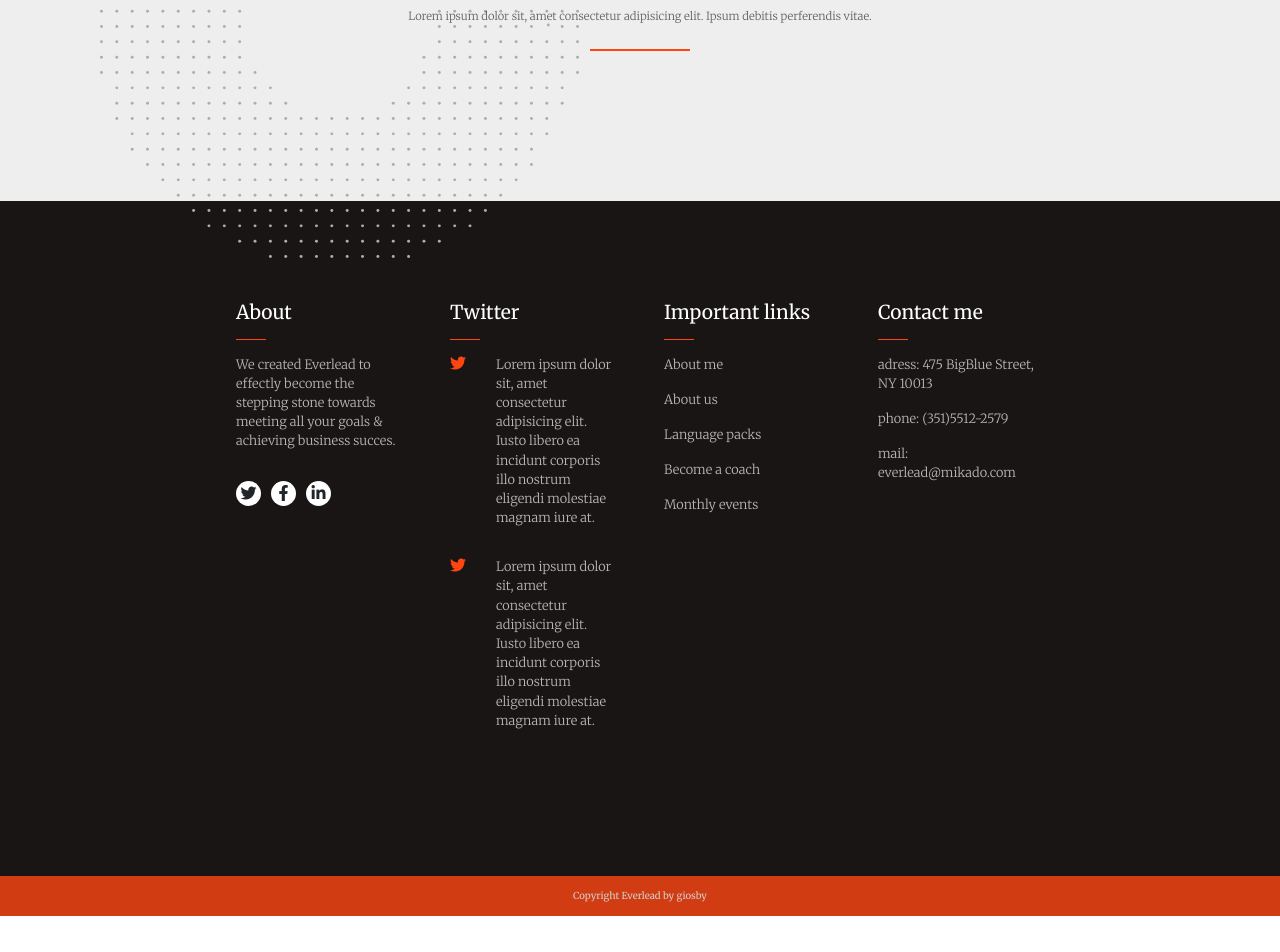
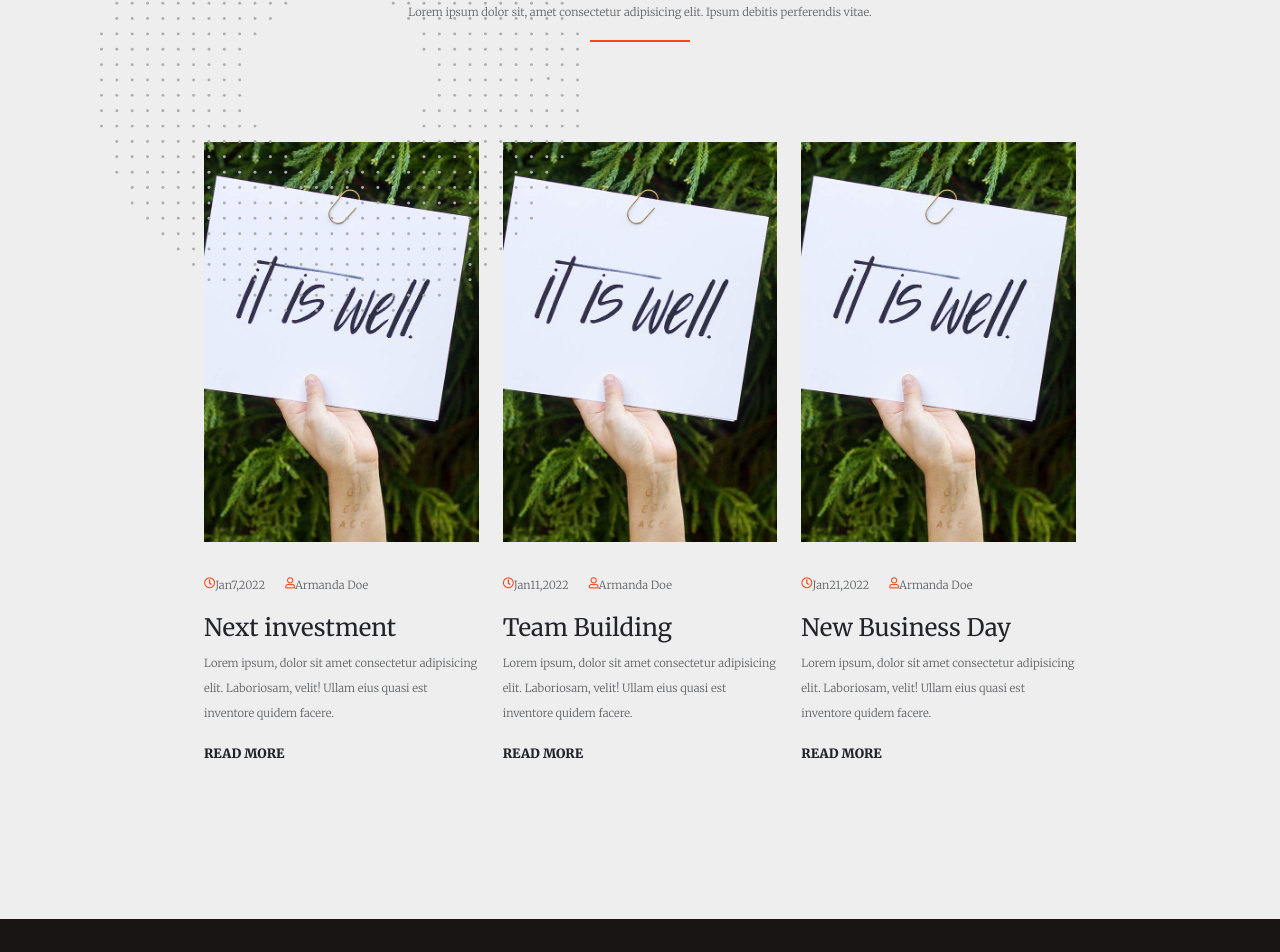
Before and after one commit to gualtierigio/proj-html-vuejs, a Vue app: page / in a window 1280 px wide. Shown: the part 3765-4717 px from the top of the page. Before the commit the page ends 4681 px from the top, so only its background shows below. Built offline with nearby package versions, Linux system fonts and the light colour scheme; a web font is replaced by a local one.

Commit message:
working on props news

```diff
--- a/src/components/LatestNews.vue
+++ b/src/components/LatestNews.vue
@@ -1,13 +1,31 @@
 <template>
     <div class="page-wrap">
         <div class="container">
-            <div class="row">
+            <!-- title news -->
+            <div class="row mb-10">
                 <div class="col-12">
                     <div class="text-center">
                         <h1>Our Specialties<span class="red-dot">.</span></h1>
                         <p>Lorem ipsum dolor sit, amet consectetur adipisicing elit. Ipsum debitis perferendis vitae.</p>
                         <div class="red-line"></div>
                     </div>
+                </div>
+            </div>
+            <!-- img news -->
+            <div class="row">
+                <div v-for="(element, index) in propEvents" :key="index" class="col-4">
+                    <div class="img-wrap">
+                        <img src="../assets/img/h1-blog-img-03.jpg" alt="">
+                    </div>
+                    <div class="d-flex when-where">
+                        <i class="far fa-clock"></i>
+                        <p>{{element.month}}{{element.day}},{{element.year}}</p>
+                        <i class="far fa-user"></i>
+                        <p>Armanda Doe</p>
+                    </div>
+                    <h4>{{element.businessType}}</h4>
+                    <p class="space-line">Lorem ipsum, dolor sit amet consectetur adipisicing elit. Laboriosam, velit! Ullam eius quasi est inventore quidem facere.</p>
+                    <h5 class="more">read more</h5>
                 </div>
             </div>
         </div>
@@ -17,6 +35,9 @@
 <script>
 export default {
     name: 'CreativeLeader',
+    props: {
+        'propEvents' : Array
+    }
 }
 </script>
 
@@ -30,6 +51,27 @@ export default {
   margin: 0 auto;
 }
 
+.img-wrap{
+    width: 100%;
+    height: 400px;
+    margin-bottom: 35px;
+    img{
+        width: 100%;
+        height: 100%;
+        object-fit: cover;
+        background-repeat: no-repeat;
+    }
+}
+
+.when-where{
+    p{
+        margin-right: 20px;
+    }
+    i{
+        color: $red-color;
+        font-size: 0.7rem;
+    }
+}
 
 
 
@@ -40,7 +82,6 @@ p{
     font-weight: 300;
     opacity: 0.7;
     margin-bottom: 20px;
-    line-height: 25px;
 }
 
 .red-line{
@@ -54,4 +95,18 @@ p{
   color: $red-color;
 }
 
+.mb-10{
+    margin-bottom: 100px;
+}
+
+.more{
+    font-size: 0.8rem;
+    font-weight: bold;
+    text-transform: uppercase;
+}
+
+.space-line{
+    line-height: 25px;
+}
+
 </style>
--- a/src/components/Main.vue
+++ b/src/components/Main.vue
@@ -10,7 +10,7 @@
         <CreativeLeader />
         <img class="svg-bg-left" src="../assets/svg/svg-4.svg" alt="svg background">
         <div id="news">
-          <LatestNews />
+          <LatestNews :propEvents="events"/>
         </div>
       </div>
     </main>
@@ -63,7 +63,8 @@ export default {
           day: '7',
           month: 'Jan',
           time: '9:00 am - 5:00 pm',
-          year: '2022'
+          year: '2022',
+          businessType: 'Next investment'
         },
         {
           where: 'New York Coaching',
@@ -71,7 +72,8 @@ export default {
           day: '11',
           month: 'Jan',
           time: '9:00 am - 5:00 pm',
-          year: '2022'
+          year: '2022',
+          businessType: 'Team Building'
         },
         {
           where: 'London Coaching',
@@ -79,7 +81,8 @@ export default {
           day: '21',
           month: 'Jan',
           time: '9:00 am - 5:00 pm',
-          year: '2022'
+          year: '2022',
+          businessType: 'New Business Day'
         }
       ]
     }
@@ -115,7 +118,7 @@ export default {
 
 .svg-bg-left{
   left: 100px;
-  top: 50%;
+  top: 30%;
 }
 
 
```
